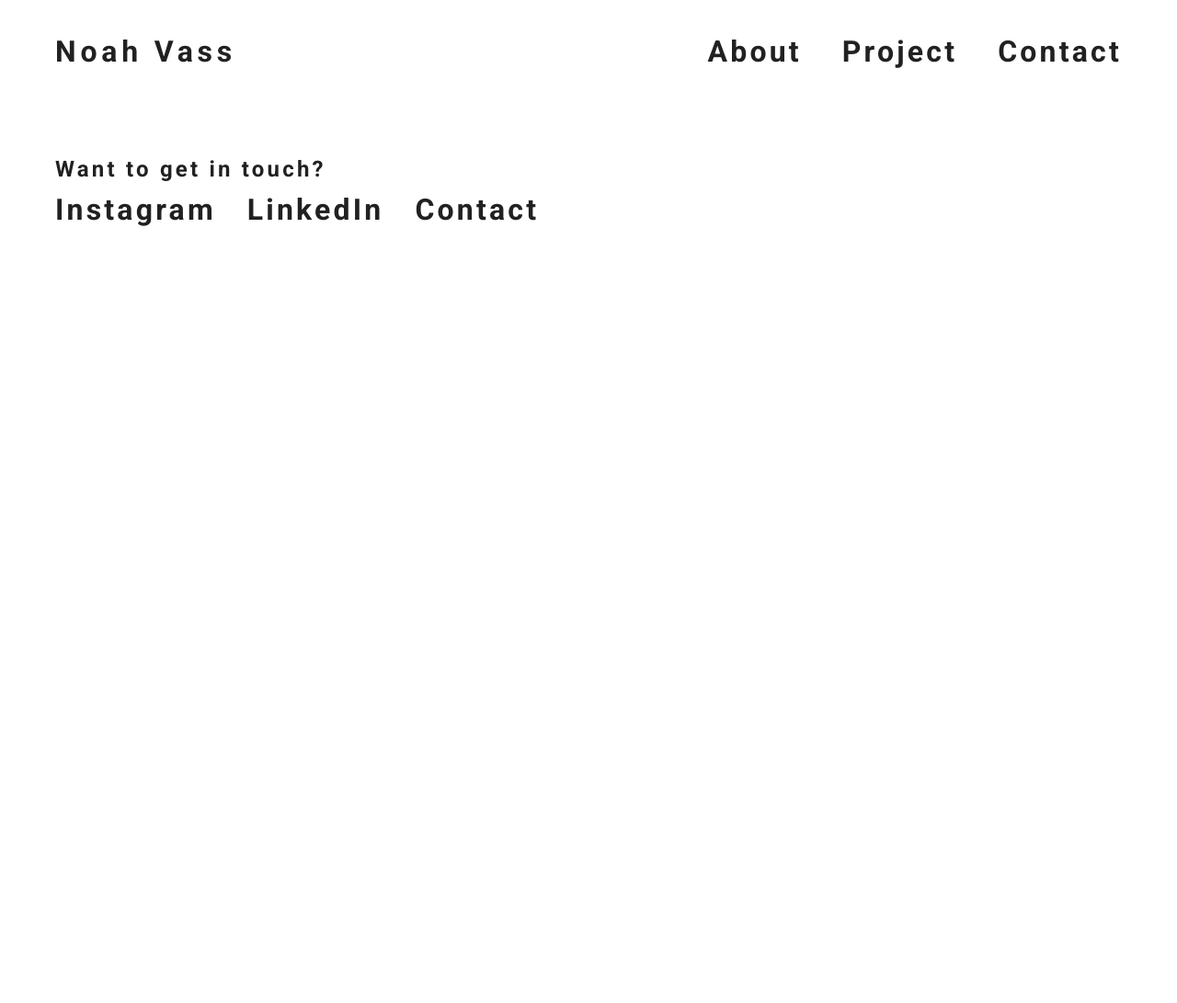
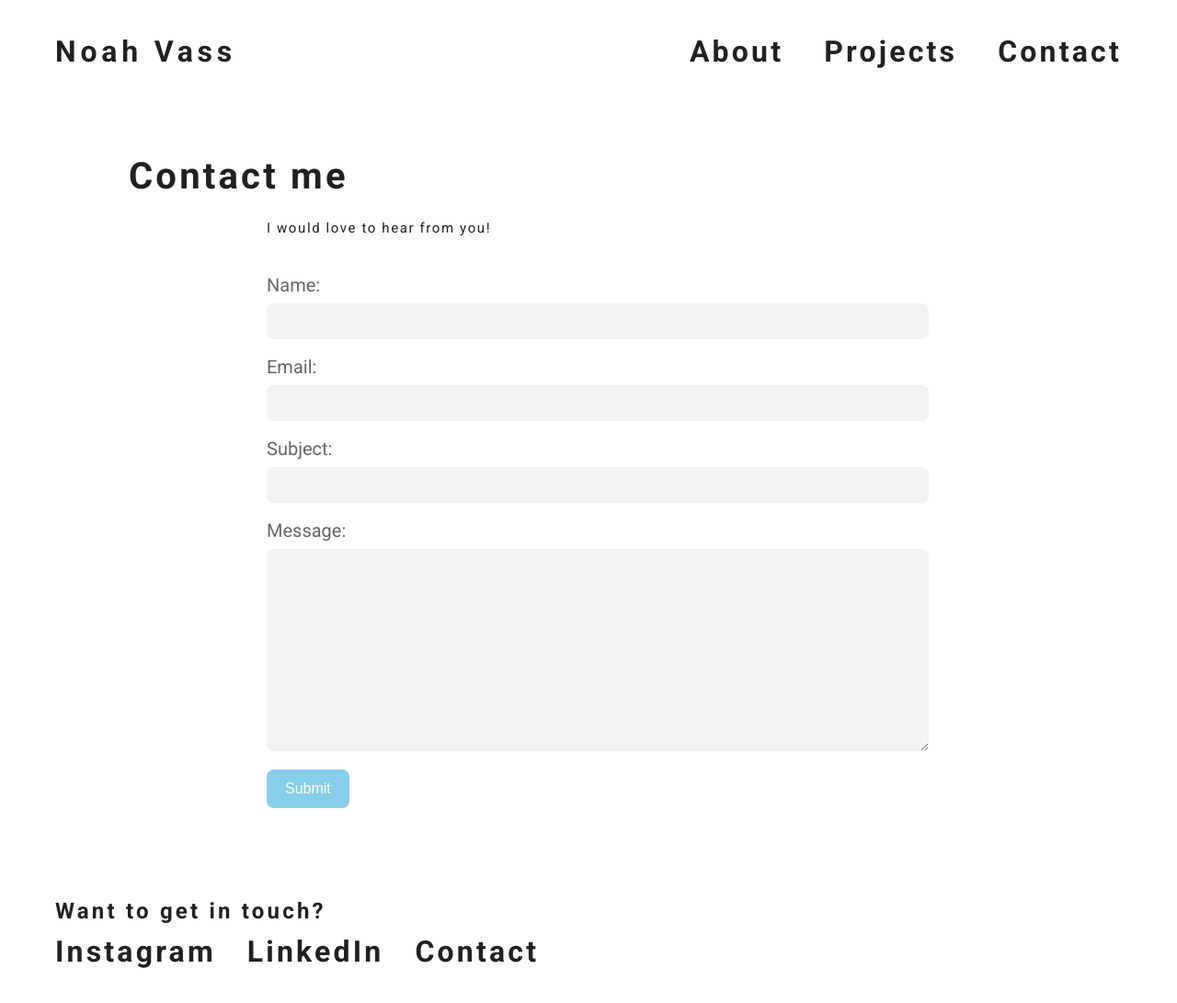
Before and after one commit to Noahsignt/GDSC-Demo-Portfolio, a plain HTML site: page contact.html in a window 1280 px wide. Shown: the whole page at 92% size. Before the commit the page ends 800 px from the top, so only its background shows below. Drawn offline with Linux system fonts and the light colour scheme.

```diff
--- a/contact.html
+++ b/contact.html
@@ -19,12 +19,28 @@
       <a id="logo" href="index.html">Noah Vass</a>
       <div id="nav_to_pages">
        <a href="index.html#about_me">About</a>
-       <a href="project.html">Project</a>
+       <a href="project.html">Projects</a>
        <a href="contact.html">Contact</a>
       </div>
     </nav>
   </header>
-  <main></main>
+  <main>
+    <main>
+        <h1 id="contact_title">Contact me</h1>
+        <p id="contact_paragraph">I would love to hear from you!</p>
+        <form>
+            <label>Name: </label>
+           <input type="text">
+           <label>Email:</label>
+           <input type="email">
+           <label>Subject:</label>
+           <input type="text">
+           <label>Message:</label>
+            <textarea></textarea>
+           <button type="submit">Submit</button>
+         </form>
+     </main>
+  </main>
   <footer>
     <h2>Want to get in touch?</h2>
     <div class="social_icons">
--- a/style.css
+++ b/style.css
@@ -101,6 +101,81 @@ section { /* Ensures sections are 200px away from eachother */
   margin-bottom: 200px;
 }
 
+#project_heading {
+  margin-bottom: 80px;
+}
+
+.project_sub_heading {
+  margin-bottom: 30px;
+}
+
+#contact_heading {
+  font-size: 2rem;
+  margin-left: auto;
+  margin-right: auto;
+  max-width: 700px;
+  text-align: left;
+  margin-bottom: 30px;
+}
+
+#contact_paragraph {
+  font-size: 15px;
+  margin-left: auto;
+  margin-right: auto;
+  text-align: left;
+  max-width: 700px;
+  margin-bottom: 40px;
+}
+
+form {
+  max-width: 700px;
+  margin: 0 auto;
+  display: flex;
+  flex-direction: column;
+}
+
+label {
+  font-family: 'Roboto', sans-serif;
+  display: block;
+  font-size:20px;
+  text-align: left;
+  color: #666666;
+  margin-bottom: 10px;
+}
+
+input[type="text"], input[type="email"], textarea {
+  font-family: 'Roboto', sans-serif;
+  width: 100%;
+  padding: 10px;
+  border: none;
+  background-color: #f2f2f2;
+  border-radius: 8px;
+  margin-bottom: 20px;
+  font-size: 16px;
+  text-align: left;
+}
+
+textarea {
+  height: 200px;
+  resize: vertical;
+  border-radius: 8px;
+}
+
+button[type="submit"] {
+  background-color: #87CEEB;
+  color: white;
+  padding: 12px 20px;
+  border: none;
+  border-radius: 8px;
+  cursor: pointer;
+  font-size: 16px;
+  align-self: flex-start;
+}
+
+button[type="submit"]:hover {
+  background-color: #44626e;
+}
+
 #about_me {
   text-align:center;
 }
```
Also changed, not shown: index.html (+7 -4 lines), project.html (+20 -2 lines), images/project1.png, images/project2.png.
